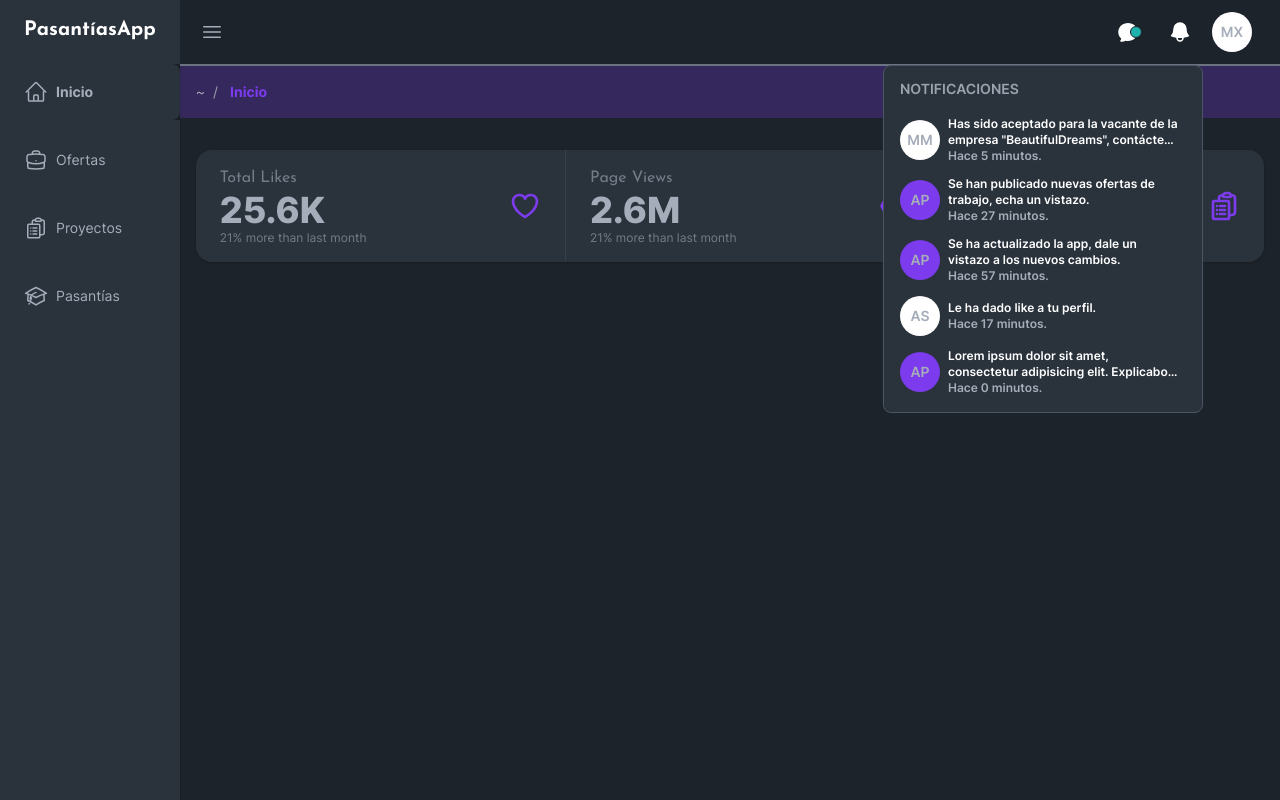
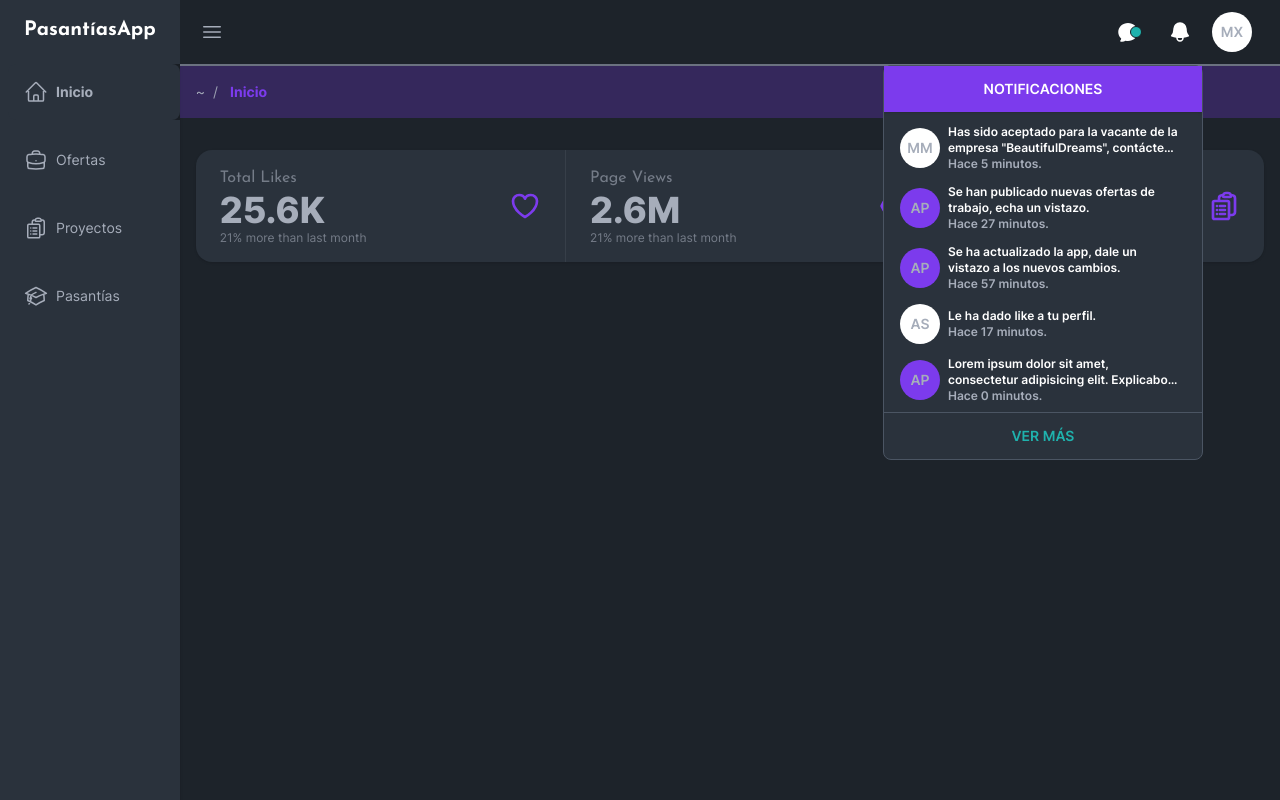
Before and after one commit to esteban-florez/novaship, a Next.js app: page / in a window 1280 px wide. Both pictures are taken after a click on the button 1179 px from the left and 32 px from the top of the page. Built offline with nearby package versions, Linux system fonts and the light colour scheme.

Commit message:
Notifications dropdown styles changed

```diff
--- a/components/NotificationDropdown.tsx
+++ b/components/NotificationDropdown.tsx
@@ -13,7 +13,7 @@ interface Props {
 
 function Notification({ username, bg = 'bg-white', time, children }: Props) {
   return (
-    <li className="flex w-80 max-w-xs items-center gap-2 py-1 pe-6 ps-4 last:pt-1 odd:pb-2 even:pb-2 hover:bg-neutral-focus">
+    <li className="flex w-80 max-w-xs items-center gap-2 py-1 pe-6 ps-4 last:mb-2 last:pt-1 odd:pb-2 even:pb-2 hover:bg-neutral-focus">
       <AvatarIcon username={username} bg={bg} usernameLength={2} />
       <div className="flex flex-col text-start">
         <p className="line-clamp-2 text-xs normal-case text-white">{children}.</p>
@@ -29,11 +29,12 @@ function NotificationDropdown() {
       onClick={(e) => {
         e.stopPropagation()
       }}
-      className="absolute left-0 top-16 z-50 flex w-full flex-col whitespace-normal rounded-lg border border-gray-600 bg-neutral py-2 sm:left-auto sm:right-0 sm:top-14 sm:w-auto sm:max-w-xs md:right-0"
+      className="absolute left-0 top-16 z-50 flex w-full flex-col whitespace-normal rounded-lg border border-gray-600 bg-neutral sm:left-auto sm:right-0 sm:top-14 sm:w-auto sm:max-w-xs md:right-0"
     >
-      <li className="px-4 pb-4 pt-2">
-        <h3 className="text-start text-gray-400">Notificaciones</h3>
+      <li className="mb-2 bg-primary p-4 shadow">
+        <h3 className="text-white">Notificaciones</h3>
       </li>
+
       <Notification username="Martin Max" time={5} bg="bg-white">
         Has sido aceptado para la vacante de la empresa "BeautifulDreams", contáctese con nosotros para más información
       </Notification>
@@ -49,6 +50,10 @@ function NotificationDropdown() {
       <Notification username="APP" time={0} bg="bg-primary">
         Lorem ipsum dolor sit amet, consectetur adipisicing elit. Explicabo fugit quas beatae, iusto consequuntur nesciunt ut. Eius ab, labore, dolores soluta et repellat, iure quis minima doloribus esse molestias velit
       </Notification>
+
+      <li className="border-t border-gray-600 py-4 hover:bg-neutral-focus">
+        <span className="text-secondary hover:text-primary">Ver más</span>
+      </li>
     </ul>
   )
 }
```
